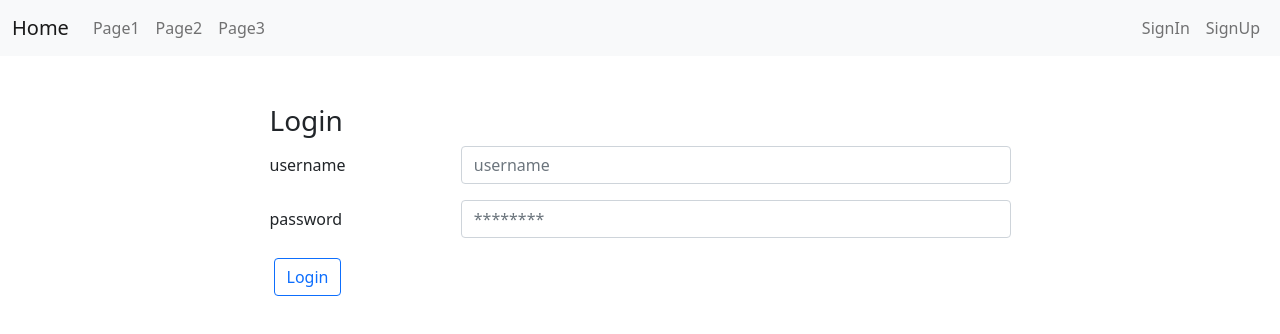
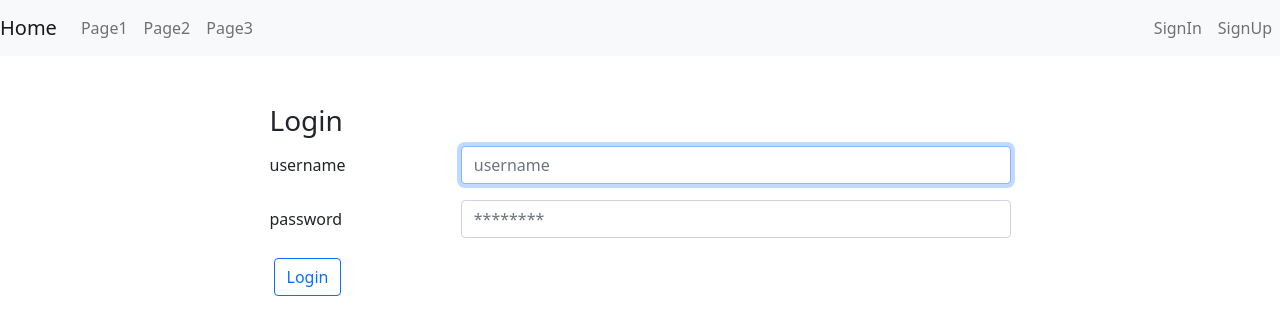
Before and after one commit to jcjfgnl9205/Notice-project-frontend, a React (Create React App) app: page /login in a window 1280 px wide. Shown: the top 334 px of the page. Built offline with nearby package versions, Linux system fonts and the light colour scheme; the HTML template or start-up script is replaced by a standard one.

Commit message:
Login, Logout実装

```diff
--- a/src/App.js
+++ b/src/App.js
@@ -1,29 +1,40 @@
-import React from 'react';
+import React, { useState, useEffect } from 'react';
 import {
-  BrowserRouter,
+  BrowserRouter as Router,
   Routes,
-  Route
-} from "react-router-dom";
-
+  Route,
+  Navigate} from "react-router-dom";
 import Navbar from './components/common/Navbar';
 import Login from './pages/auth/Login'
 import Register from './pages/auth/Register'
-import Home from './pages/home/home';
+import Home from './pages/common/Home';
+import NotFound from './pages/common/NotFound';
+import { getToken } from "./lib/Auth";
 
 const App = () => {
+
+  const [token, setToken] = useState(null);
+  const auth = token != null;
+  useEffect(() => {
+    getToken("access-token") ? setToken(getToken("access-token")) : setToken(null);
+  }, [])
+
   return (
-    <BrowserRouter>
+    <Router>
       <div>
-        <Navbar />
+        <Navbar auth={auth} />
         <div className="container">
           <Routes>
-            <Route path="/" element={<Home />} />
-            <Route path="/login" element={<Login />} />
-            <Route path="/register" element={<Register />} />
+            <Route path="/" element={ <Home /> } />
+            <Route path="/login" element={auth ? <Navigate to="/" /> : <Login />}/>
+            <Route path="/register" element={auth ? <Navigate to="/" /> : <Register />}/>
+
+            <Route path="*" element={ <Navigate to="/notFound" /> } />
+            <Route path="/notFound" element={ <NotFound /> } />
           </Routes>
         </div>
       </div>
-    </BrowserRouter>
+    </Router>
   );
 };
 
--- a/src/components/common/InputField.js
+++ /dev/null
@@ -1,25 +0,0 @@
-import React from 'react';
-
-
-const InputField = ( props ) => {
-
-  return (
-    <div className="mb-3 row">
-      <label htmlFor={ props.label } className="col-sm-3 col-form-label">{ props.label }</label>
-      <div className="col-sm-9">
-        <input
-          type={ props.type }
-          className="form-control"
-          id={ props.label }
-          name={ props.name }
-          placeholder={ props.placeholder }
-          minLength={ props.minLength }
-          maxLength={ props.maxLength }
-          onChange={ props.onChange }
-          value={ props.value } />
-      </div>
-    </div>
-  );
-}
-
-export default InputField;
--- a/src/components/common/Navbar.js
+++ b/src/components/common/Navbar.js
@@ -1,14 +1,14 @@
 import React from 'react';
 import { Link } from 'react-router-dom';
+import { removeToken } from "../../lib/Auth";
 
+const Navbar = ({ auth }) => {
 
-const Navbar = () => {
   return (
     <nav className="navbar navbar-expand-lg navbar-light bg-light">
-      <div className="container-fluid">
+      <div className="collapse navbar-collapse">
         <Link className="navbar-brand" to="/">Home</Link>
-        <div className="collapse navbar-collapse">
-          <ul className="navbar-nav">
+        <ul className="navbar-nav mr-auto">
           <li className="nav-item">
             <Link className="nav-link" to="#">Page1</Link>
           </li>
@@ -20,9 +20,17 @@ const Navbar = () => {
           </li>
         </ul>
       </div>
-
-        <div>
-          <ul className="navbar-nav">
+      <div className="d-flex">
+      { auth
+        ? <ul className="navbar-nav">
+            <li className="nav-item">
+              <Link className="nav-link" to="#">Username</Link>
+            </li>
+            <li className="nav-item">
+              <button className="btn btn-link text-dark" style={{ textDecoration: 'none'}} onClick={ removeToken }>Logout</button>
+            </li>
+          </ul>
+        : <ul className="navbar-nav">
             <li className="nav-item">
               <Link className="nav-link" to="/login">SignIn</Link>
             </li>
@@ -30,7 +38,7 @@ const Navbar = () => {
               <Link className="nav-link" to="/register">SignUp</Link>
             </li>
           </ul>
-        </div>
+      }
       </div>
     </nav>
   );
--- /dev/null
+++ b/src/lib/Auth.js
@@ -0,0 +1,20 @@
+import { useLocation, Navigate } from "react-router-dom"
+import { Cookies } from 'react-cookie'
+
+const cookies = new Cookies();
+
+export const setToken = (value, opt) => {
+
+    cookies.set("access-token", value, { ...opt });
+}
+
+export const getToken = () => {
+
+    return cookies.get("access-token");
+}
+
+export function removeToken(){
+
+    cookies.remove("access-token");
+    window.location.href = "/";
+}
--- a/src/pages/auth/Login.js
+++ b/src/pages/auth/Login.js
@@ -1,6 +1,6 @@
-import React, { useState } from 'react';
-import InputField from "../../components/common/InputField";
+import React, { useState, useRef, useEffect } from 'react';
 import Alert from "../../components/common/Alert";
+import { setToken } from "../../lib/Auth";
 
 const user = {
   username: "",
@@ -8,10 +8,14 @@ const user = {
 }
 
 const Login = () => {
-
   const [ loginUser, setLoginUser ] = useState(user);
   const [ msg, setMsg ] = useState('');
   const { username, password } = loginUser;
+  const inputRef = useRef();
+
+  useEffect(() => {
+    inputRef.current.focus();
+  }, []);
 
   const onChange = e => {
     const { value, name } = e.target;
@@ -22,7 +26,29 @@ const Login = () => {
   };
 
   const onSubmit = e => {
+    console.log(username);
+
     e.preventDefault();
+    const data = { username: username, password: password};
+    const param = { method: "POST",
+            headers: { "Content-Type": "application/json;" },
+            body: JSON.stringify(data)
+            };
+
+    fetch("http://localhost:8000/auth/login", param)
+      .then( response => { return response.json() })
+      .then( response => {
+        if (response.detail) {
+          setMsg(response.detail);
+          return;
+        }
+
+        // tokenが存在すればcookieに保存する
+        if (response.access_token) {
+          setToken(response.access_token, {path: "/"});
+          window.location.href = "/";
+        }
+    });
   }
 
   const errorMsg = msg ? <Alert msg={msg} className="alert alert-warning"/> : null;
@@ -31,26 +57,39 @@ const Login = () => {
     <>
       <form onSubmit={ onSubmit } className="w-75 p-5 mx-auto">
         <h3>Login</h3>
-        <InputField
-          label="username"
-          type="text"
-          name="username"
-          value={ loginUser.username }
-          minLength={ 8 }
-          maxLength={ 16 }
-          placeholder="username"
-          onChange={ onChange }
-        />
-        <InputField
-          label="password"
-          type="password"
-          name="password"
-          value={ loginUser.password }
-          minLength={ 8 }
-          maxLength={ 16 }
-          placeholder="********"
-          onChange={ onChange }
-        />
+        <div className="mb-3 row">
+          <label htmlFor="username" className="col-sm-3 col-form-label">username</label>
+          <div className="col-sm-9">
+            <input
+              ref={ inputRef }
+              type="text"
+              className="form-control"
+              id="username"
+              name="username"
+              placeholder="username"
+              minLength="8"
+              maxLength="16"
+              onChange={ onChange }
+              value={ loginUser.username }
+              autoComplete="on" />
+          </div>
+        </div>
+        <div className="mb-3 row">
+          <label htmlFor="password" className="col-sm-3 col-form-label">password</label>
+          <div className="col-sm-9">
+            <input
+              type="password"
+              className="form-control"
+              id="password"
+              name="password"
+              placeholder="********"
+              minLength="8"
+              maxLength="16"
+              onChange={ onChange }
+              value={ loginUser.password }
+              autoComplete="on" />
+          </div>
+        </div>
         <button type="submit" className="btn btn-outline-primary m-1">Login</button>
 
         { errorMsg }
--- a/src/pages/auth/Register.js
+++ b/src/pages/auth/Register.js
@@ -1,5 +1,4 @@
-import React, { useState } from 'react';
-import InputField from "../../components/common/InputField";
+import React, { useState, useRef, useEffect } from 'react';
 import Alert from "../../components/common/Alert";
 import Modal from "../../components/common/Modal";
 
@@ -19,6 +18,11 @@ const Register = () => {
   const [ msg, setMsg ] = useState('');
   const [ showModal, setShowModal ] = useState(false);
   const { username, password, password2, email, firstname, lastname } = createUser;
+  const inputRef = useRef();
+
+  useEffect(() => {
+    inputRef.current.focus();
+  }, []);
 
   const onChange = e => {
     const { value, name } = e.target;
@@ -95,62 +99,99 @@ const Register = () => {
     <>
       <form className="w-75 p-5 mx-auto">
         <h3>新規登録</h3>
-        <InputField
-          label="username"
+        <div className="mb-3 row">
+          <label htmlFor="username" className="col-sm-3 col-form-label">username</label>
+          <div className="col-sm-9">
+            <input
+              ref={ inputRef }
               type="text"
+              className="form-control"
+              id="username"
               name="username"
+              placeholder="username"
+              minLength="8"
+              maxLength="16"
+              onChange={ onChange }
               value={ createUser.username }
-          minLength={ 8 }
-          maxLength={ 16 }
-          placeholder="username"
+              autoComplete="on" />
+          </div>
+        </div>
+        <div className="mb-3 row">
+          <label htmlFor="password" className="col-sm-3 col-form-label">password</label>
+          <div className="col-sm-9">
+            <input
+              type="password"
+              className="form-control"
+              id="password"
+              name="password"
+              placeholder="********"
+              minLength="8"
+              maxLength="16"
               onChange={ onChange }
-        />
-        <InputField
-          label="password"
+              value={ createUser.password }
+              autoComplete="on" />
+          </div>
+        </div>
+        <div className="mb-3 row">
+          <label htmlFor="passwordCheck" className="col-sm-3 col-form-label">passwordCheck</label>
+          <div className="col-sm-9">
+            <input
               type="password"
-          name="password"
-          value={ createUser.password }
-          minLength={ 8 }
-          maxLength={ 16 }
+              className="form-control"
+              id="passwordCheck"
+              name="password2"
               placeholder="********"
+              minLength="8"
+              maxLength="16"
               onChange={ onChange }
-        />
-        <InputField
-          label="passwordCheck"
-          type="password"
-          name="password2"
               value={ createUser.password2 }
-          minLength={ 8 }
-          maxLength={ 16 }
-          placeholder="********"
+              autoComplete="on" />
+          </div>
+        </div>
+        <div className="mb-3 row">
+          <label htmlFor="Email" className="col-sm-3 col-form-label">Email</label>
+          <div className="col-sm-9">
+            <input
+              type="email"
+              className="form-control"
+              id="Email"
+              name="email"
+              placeholder="travel@gmail.com"
+              minLength="10"
+              maxLength="50"
               onChange={ onChange }
-        />
-        <InputField
-          label="Email"
-          type="email"
-          name="email"
               value={ createUser.email }
-          placeholder="travel@gmail.com"
-          minLength={ 10 }
-          maxLength={ 50 }
-          onChange={ onChange }
-        />
-        <InputField
-          label="FirstName"
+              autoComplete="on" />
+          </div>
+        </div>
+        <div className="mb-3 row">
+          <label htmlFor="FirstName" className="col-sm-3 col-form-label">FirstName</label>
+          <div className="col-sm-9">
+            <input
               type="text"
+              className="form-control"
+              id="FirstName"
               name="firstname"
-          value={ createUser.firstname }
               placeholder="xxxx"
               onChange={ onChange }
-        />
-        <InputField
-          label="LastName"
+              value={ createUser.firstname }
+              autoComplete="on" />
+          </div>
+        </div>
+        <div className="mb-3 row">
+          <label htmlFor="LastName" className="col-sm-3 col-form-label">LastName</label>
+          <div className="col-sm-9">
+            <input
               type="text"
+              className="form-control"
+              id="LastName"
               name="lastname"
-          value={ createUser.lastname }
               placeholder="xxxx"
               onChange={ onChange }
-        />
+              value={ createUser.lastname }
+              autoComplete="on" />
+          </div>
+        </div>
 
         <button type="button" className="btn btn-outline-primary m-1" onClick={ openModal }>Confirm</button>
         <button type="button" className="btn btn-outline-danger m-1" onClick={() => window.location.href = "/"}>Cancel</button>
```
Lines whose indentation alone changed are shown as unchanged.
